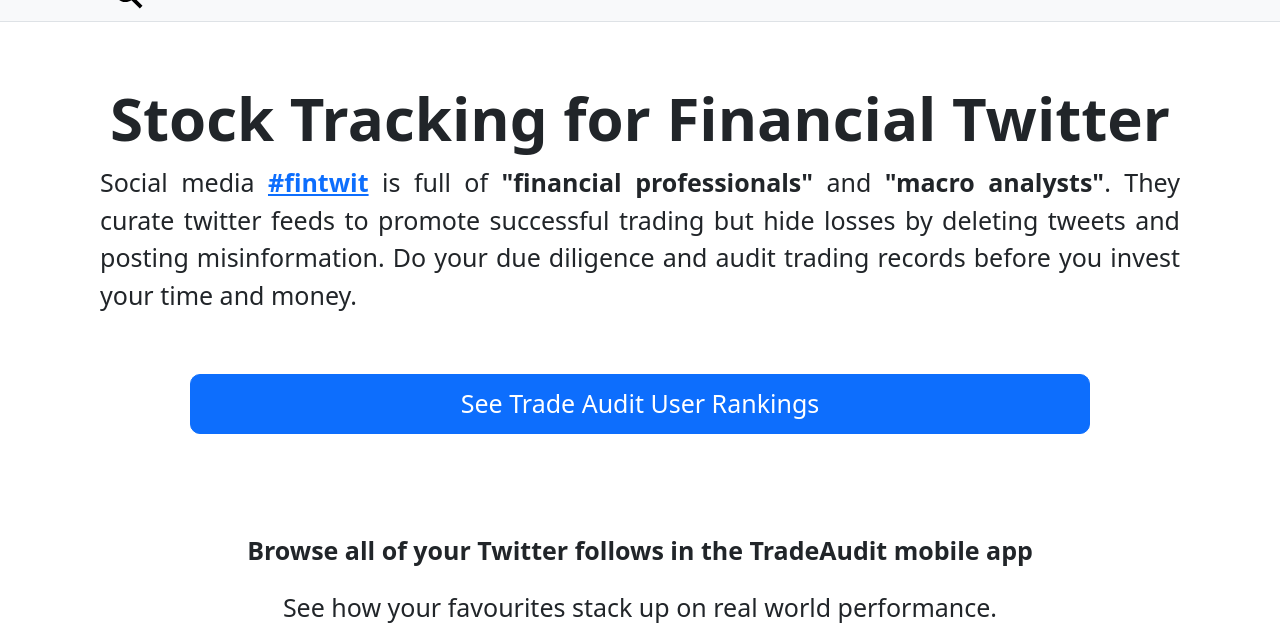
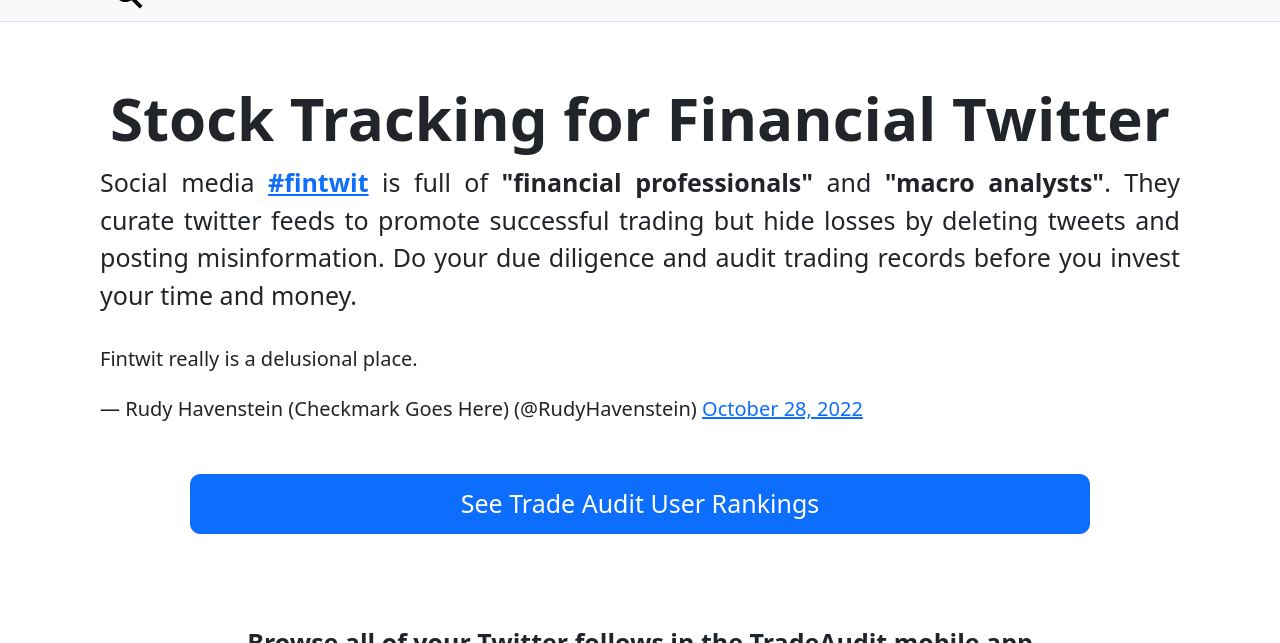
Before and after one commit to stevenrskelton/tradeaudit.app, a Jekyll site: the page built from index.html, in a window 1280 px wide, cut to the strip 74-717 px from the top of the page. Built offline with Jekyll 4.4.1, drawn with Linux system fonts in a browser that asks for light colours; comment, search, counter and statistics services are not loaded.

Commit message:
Update index.html

```diff
--- a/index.html
+++ b/index.html
@@ -15,6 +15,27 @@
   Do your due diligence and audit trading records before you invest your time and money.
 </span>
 
+<script>window.twttr = (function(d, s, id) {
+  var js, fjs = d.getElementsByTagName(s)[0],
+    t = window.twttr || {};
+  if (d.getElementById(id)) return t;
+  js = d.createElement(s);
+  js.id = id;
+  js.src = "https://platform.twitter.com/widgets.js";
+  fjs.parentNode.insertBefore(js, fjs);
+
+  t._e = [];
+  t.ready = function(f) {
+    t._e.push(f);
+  };
+
+  return t;
+}(document, "script", "twitter-wjs"));</script>
+
+<blockquote class="twitter-tweet"><p lang="en" dir="ltr">Fintwit really is a delusional place.</p>&mdash; Rudy Havenstein (Checkmark Goes Here) (@RudyHavenstein) <a href="https://twitter.com/RudyHavenstein/status/1586061354271526912?ref_src=twsrc%5Etfw">October 28, 2022</a></blockquote>
+
+
+
 <div class="d-grid gap-2 col-10 mx-auto mb-4 mt-4">
   <a href="/rankings" class="btn btn-primary btn-lg" role="button">See Trade Audit User Rankings</a>
 </div>
```
